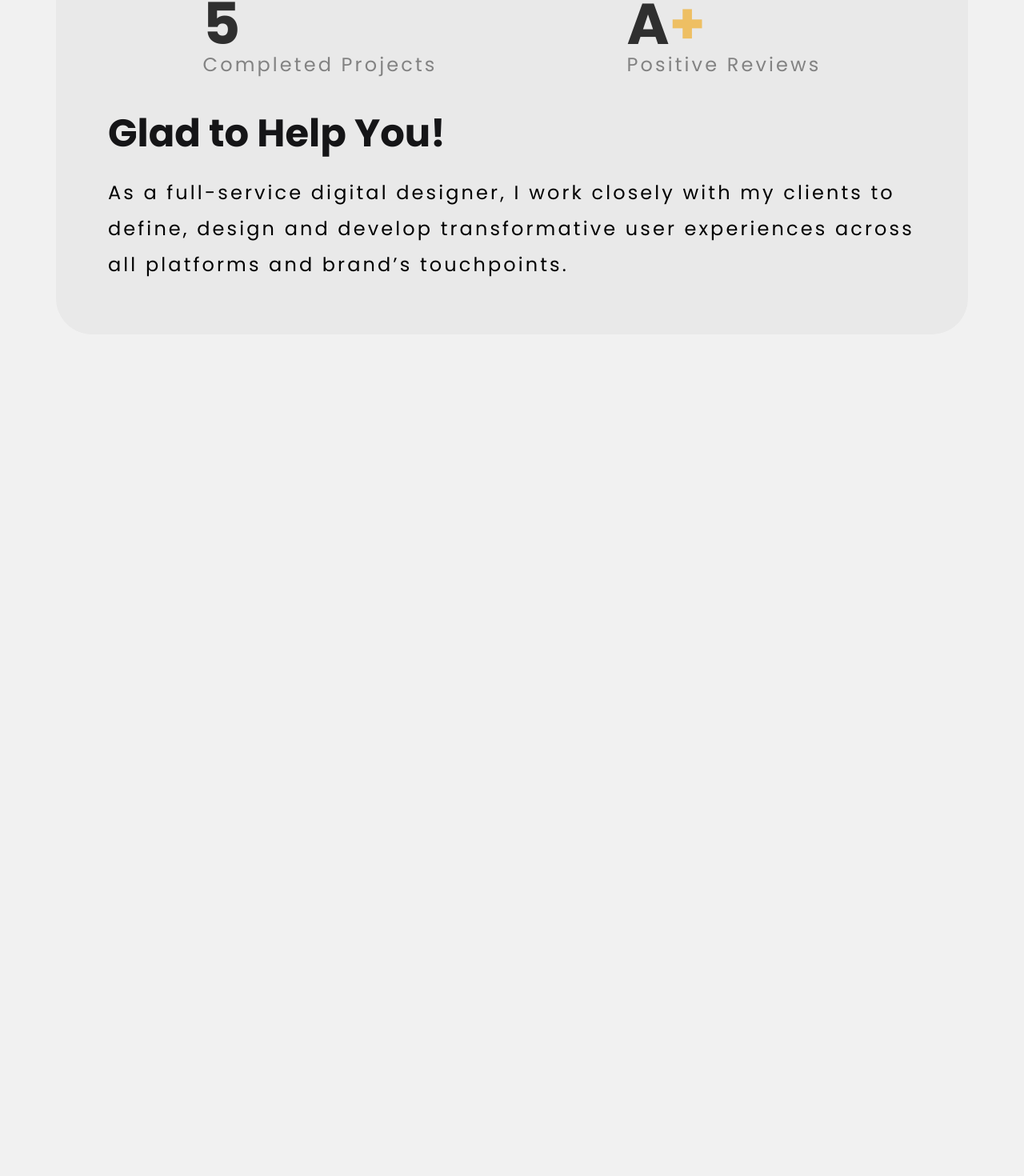
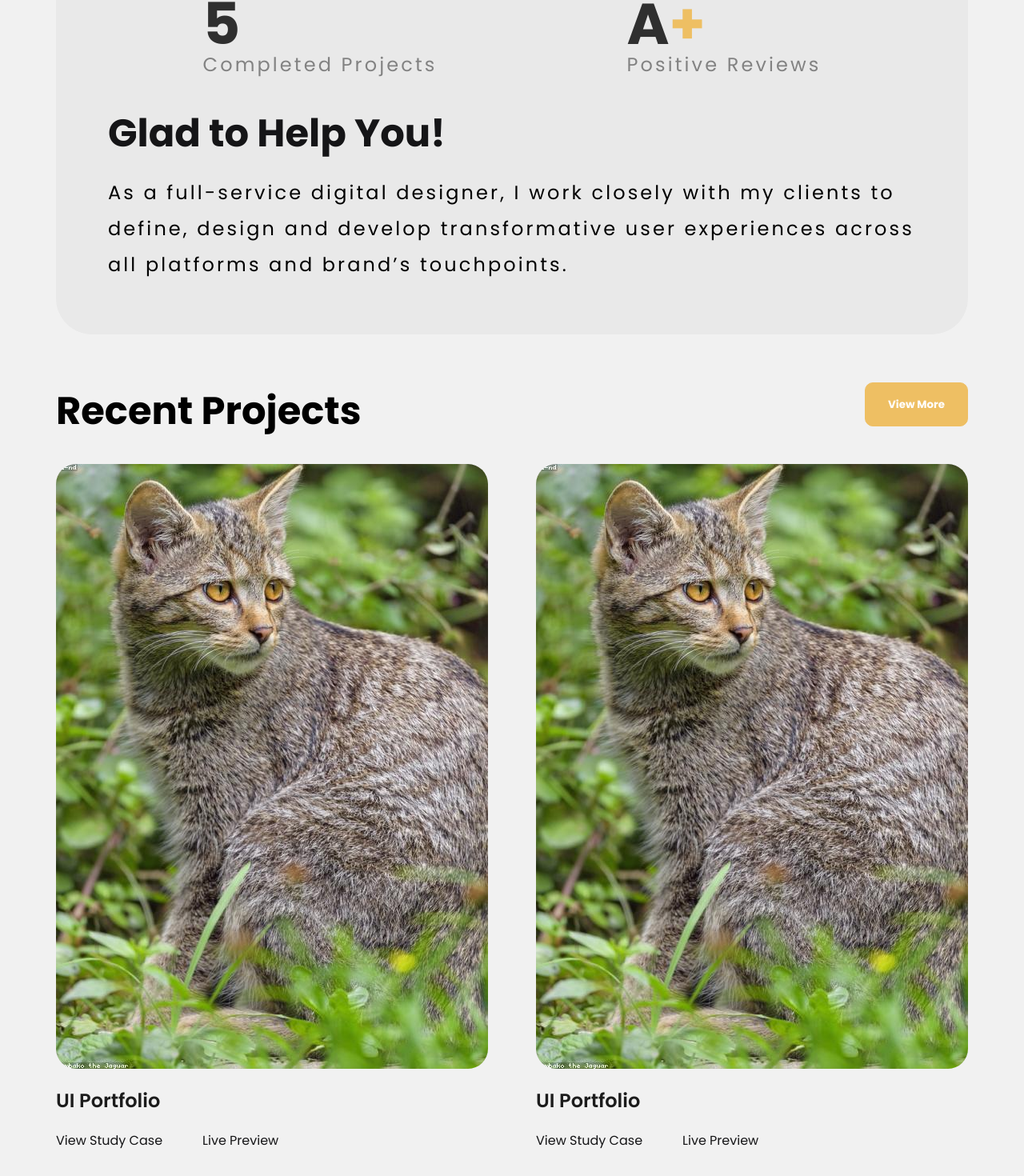
Before and after one commit to caner-karaman/caner-karaman, a Next.js app: page / in a window 1280 px wide. Shown: the part 871-2341 px from the top of the page at 80% size. Before the commit the page ends 1289 px from the top, so only its background shows below. Built offline with nearby package versions, Linux system fonts and the light colour scheme.

Commit message:
Add recent projects section

```diff
--- a/components/CountSection.tsx
+++ b/components/CountSection.tsx
@@ -6,6 +6,7 @@ const Wrapper = styled.div`
   border-radius: 45px;
   background-color: #E9E9E9;
   padding: 65px;
+  margin-bottom: 60px;
 `;
 
 const Header = styled.header`
--- a/components/Header.tsx
+++ b/components/Header.tsx
@@ -27,6 +27,7 @@ const MenuItem = styled.li`
 
 const Wrapper = styled.header`
   position: fixed;
+  z-index: 999;
   background-color: #f1f1f1;
   width: 100%;
   -webkit-box-shadow: 0px 3px 5px 0px rgba(0,0,0,0.3);
--- a/components/Promotion.tsx
+++ b/components/Promotion.tsx
@@ -59,7 +59,7 @@ const Promotion: FC = () => {
             <Heading4>Hey!</Heading4>
             <Heading1>I’m <YellowLabel>Caner Karaman.</YellowLabel><br/>Frontend Developer.</Heading1>
             <div style={{display: 'flex', justifyContent: 'flex-end', paddingRight: 60}}>
-              <Image width="324" height="19" src="/images/icons/LineBlue.svg" alt="Break line for heading to description" />
+              <Image width="424" height="24" src="/images/icons/LineBlue.svg" alt="Break line for heading to description" />
             </div>
             <Description>
               UX Designer based in Jakarta, Indonesia. <br/>
--- /dev/null
+++ b/components/RecentProjects.tsx
@@ -0,0 +1,86 @@
+import React, { FC } from 'react'
+import styled from 'styled-components';
+import Button from './Button';
+import Container from './Container';
+import Image from 'next/image'
+
+const Header = styled.header`
+  margin-bottom: 56px;
+`
+
+const HeaderContent = styled.div`
+  display: flex;
+  justify-content: space-between;
+  margin-bottom: 30px;
+`
+
+const SectionTitle = styled.h1``
+
+const Projects = styled.div`
+  display: flex;
+`
+
+const ProjectItem = styled.div`
+  &:first-child{
+    padding-right: 30px;
+  }
+  &:last-child{
+    padding-left: 30px;
+  }
+`
+
+const StyledImage = styled(Image)`
+  border-radius: 25px;
+`
+
+const ProjectTitle = styled.h4`
+  color: #1c1c1c;
+  font-weight: 600;
+  font-size: 24px;
+  margin-top: 15px;
+  margin-bottom: 20px;
+`
+
+const Link = styled.a`
+  color: #151517;
+  display: inline-block;
+
+  &:first-child{
+    margin-right: 50px;
+  }
+`
+
+const RecentProjects: FC = () => {
+  return(
+    <section>
+      <Header>
+        <Container>
+          <HeaderContent>
+            <SectionTitle>Recent Projects</SectionTitle>
+            <Button>View More</Button>
+          </HeaderContent>
+          <Projects>
+            <ProjectItem>
+              <StyledImage width="540" height="756" src="/images/cat.jpg" alt="Break line for heading to description" />
+              <ProjectTitle>UI Portfolio</ProjectTitle>
+              <div>
+                <Link href="/">View Study Case</Link>
+                <Link href="/">Live Preview</Link>
+              </div>
+            </ProjectItem>
+            <ProjectItem>
+              <StyledImage width="540" height="756" src="/images/cat.jpg" alt="Break line for heading to description" />
+              <ProjectTitle>UI Portfolio</ProjectTitle>
+              <div>
+                <Link href="/">View Study Case</Link>
+                <Link href="/">Live Preview</Link>
+              </div>
+            </ProjectItem>
+          </Projects>
+        </Container>
+      </Header>
+    </section>
+  )
+}
+
+export default RecentProjects;
--- a/pages/index.tsx
+++ b/pages/index.tsx
@@ -3,6 +3,7 @@ import Head from 'next/head'
 import Header from "../components/Header";
 import Promotion from '../components/Promotion';
 import CountSection from '../components/CountSection';
+import RecentProjects from '../components/RecentProjects';
 
 const Home: NextPage = () => {
   return (
@@ -46,6 +47,7 @@ const Home: NextPage = () => {
       <main>
         <Promotion></Promotion>
         <CountSection></CountSection>
+        <RecentProjects></RecentProjects>
       </main>
     </div>
   )
```
Also changed, not shown: public/images/cat.jpg (added).
